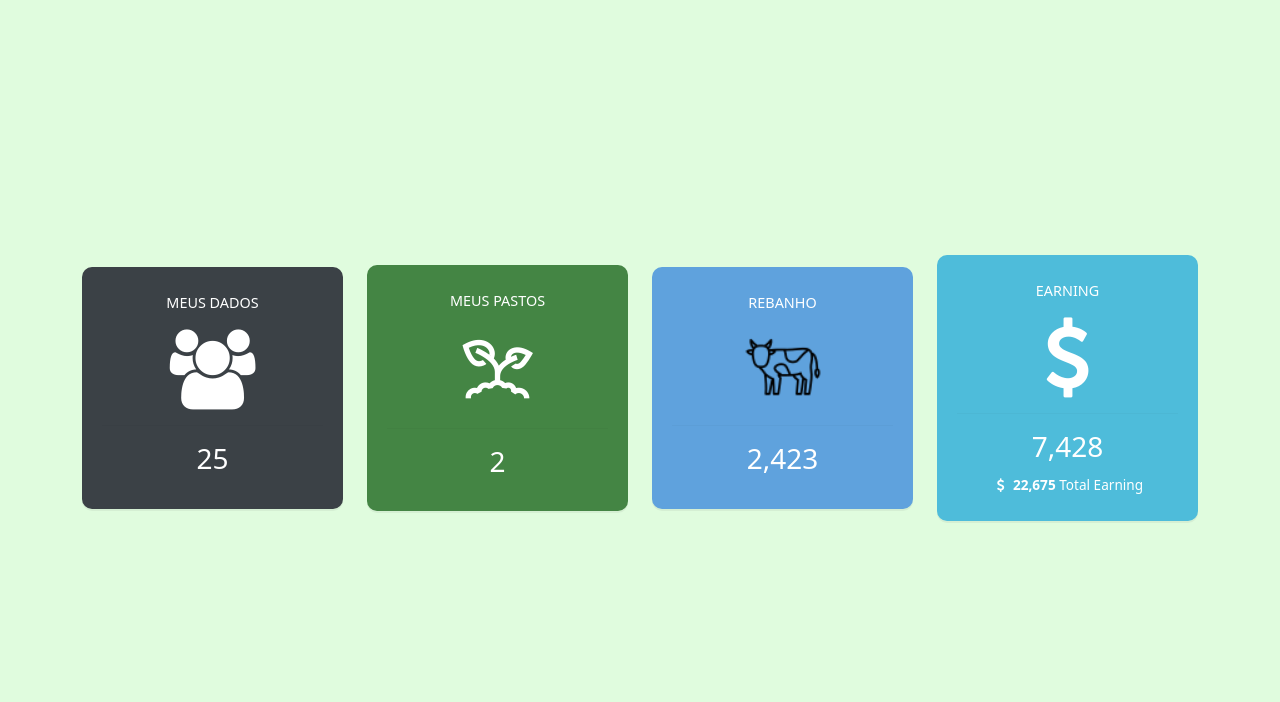
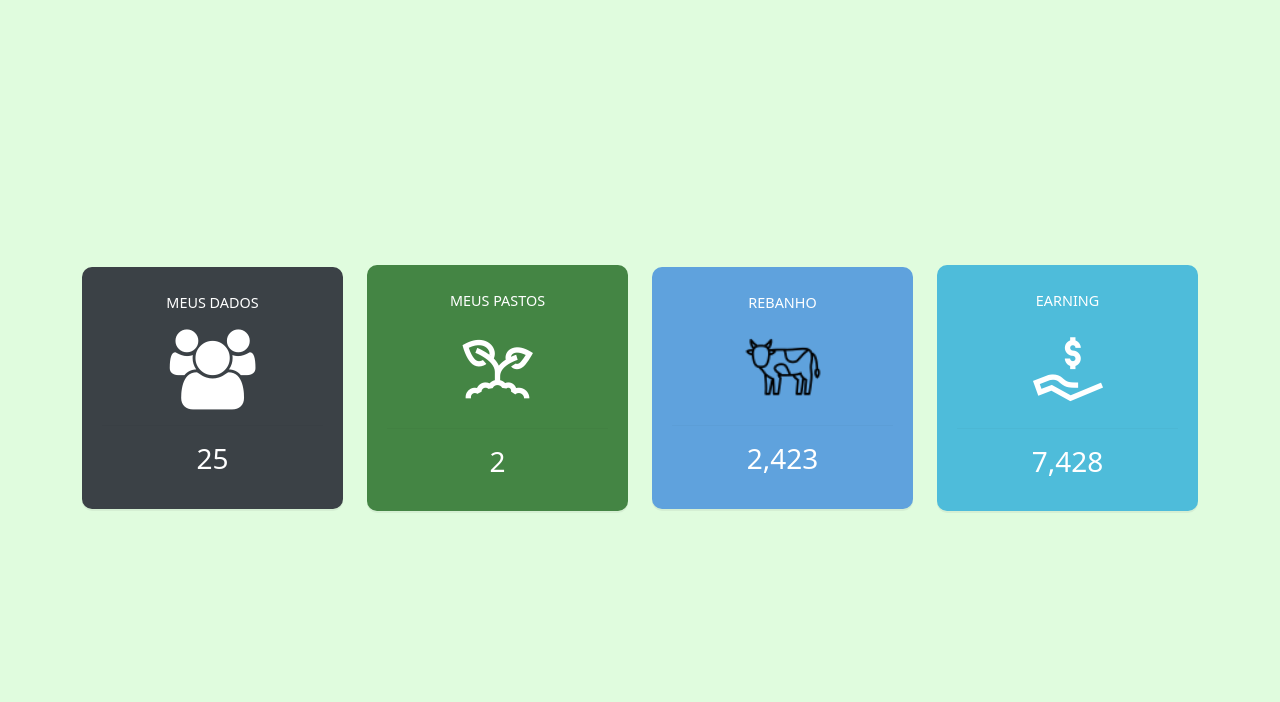
Before and after one commit to Wallysoneves/Hackathon-agro, a plain HTML site: page menu/menu.html in a window 1280 px wide. Shown: the part 98-800 px from the top of the page. Drawn offline with nearby package versions, Linux system fonts and the light colour scheme.

Commit message:
alterações nos card

```diff
--- a/cadastro/cadastro.css
+++ b/cadastro/cadastro.css
@@ -27,6 +27,10 @@
     .col-lg-6 {
         width: 100% !important;
       }
+
+    .row {
+      width: 100%;
+    }
   }
 
   /* Estilos para telas maiores */
--- a/menu/menu.css
+++ b/menu/menu.css
@@ -54,7 +54,7 @@ body{
   color: #fff;
 }
 
-.la-seedling {
+.la-seedling, .la-hand-holding-usd {
   font-size: 85px;
 }
 
--- a/menu/menu.html
+++ b/menu/menu.html
@@ -55,10 +55,10 @@
                   <div class="panel panel-info panel-colorful">
                       <div class="panel-body text-center">
                           <p class="text-uppercase mar-btm text-sm">Earning</p>
-                          <i class="fa fa-dollar fa-5x"></i>
+                          <i class="las la-hand-holding-usd"></i>
                           <hr>
                           <p class="h2 text-thin">7,428</p>
-                          <small><span class="text-semibold"><i class="fa fa-dollar fa-fw"></i> 22,675</span> Total Earning</small>
+                          <small><span class="text-semibold"></span></small>
                       </div>
                   </div>
               </div>
```
